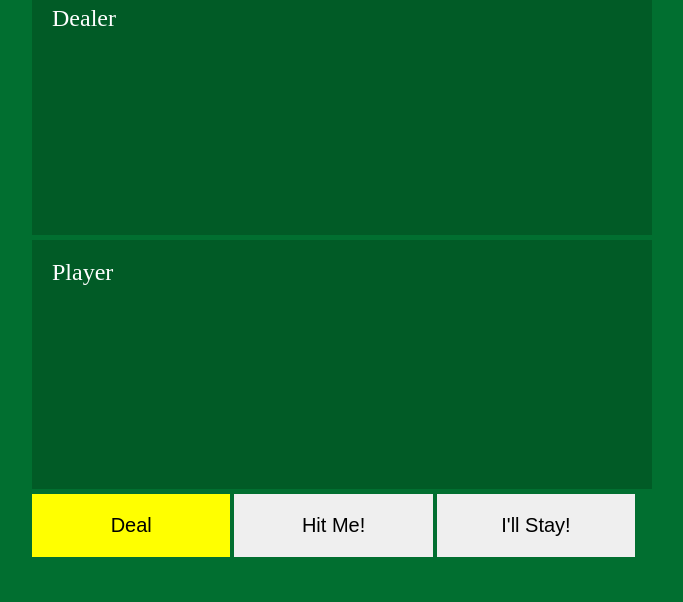
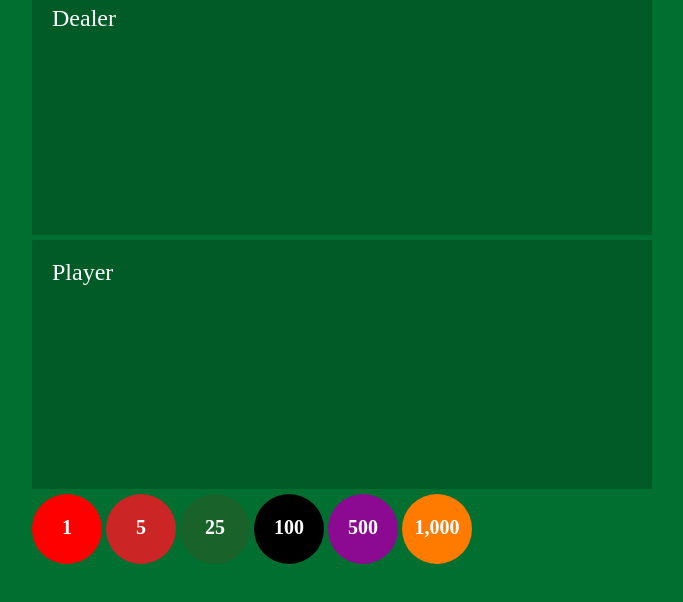
Before and after one commit to heyjohnmurray/Blackjack, a website: page index.html in a window 1280 px wide. Shown: the part 76-678 px from the top of the page, without its empty margins (298-981 px from the left). Drawn offline with Linux system fonts and the light colour scheme; a web font is replaced by a local one.

Commit message:
small tweaks

```diff
--- a/index.html
+++ b/index.html
@@ -19,9 +19,24 @@
 					<div class="player-cards"></div>
 				</div>
 			</div>
-			<button id="deal-button" class="deal-button button">Deal</button>
-			<button id="hit-me" class="hit-button button">Hit Me!</button>
-			<button id="stay" class="stand-button button">I'll Stay!</button>
+			<div class="actions">
+				<ul class="bets">
+					<li><a href="/" class="chip" data-value="1"><span>1</span></a></li>
+					<li><a href="/" class="chip" data-value="5"><span>5</span></a></li>
+					<li><a href="/" class="chip" data-value="25"><span>25</span></a></li>
+					<li><a href="/" class="chip" data-value="100"><span>100</span></a></li>
+					<li><a href="/" class="chip" data-value="500"><span>500</span></a></li>
+					<li><a href="/" class="chip" data-value="1000"><span>1,000</span></a></li>
+				</ul>
+				<!-- /.bets -->
+				<div class="in-game">
+					<button id="deal-button" class="deal-button button">Deal</button>
+					<button id="hit-me" class="hit-button button">Hit Me!</button>
+					<button id="stay" class="stand-button button">I'll Stay!</button>
+				</div>
+				<!-- /.game-actions -->
+			</div>
+			<!-- /.actions -->
 		</div>
 	</body>
 	<script src="js/app.js"></script>
--- a/sass/partials/_base.scss
+++ b/sass/partials/_base.scss
@@ -41,3 +41,10 @@ table {
 	border-collapse: collapse;
 	border-spacing: 0;
 }
+%clearfix {
+  &:after {
+    content: "";
+    display: table;
+    clear: both;
+  }
+}
--- a/sass/project-styles.scss
+++ b/sass/project-styles.scss
@@ -107,5 +107,77 @@ h2 {
 }
 
 .score {
+	float: right;
+	color: #ff0;
 	font-weight: bold;
 }
+
+.actions {
+	position: relative;
+	width: 100%;
+	background-color: #f3f3f3;
+
+	@extend %clearfix;
+}
+
+.in-game {
+	position: absolute;
+	top: 0;
+	z-index: 5;
+	width: 100%;
+	display: none;
+}
+
+.bets {
+	position: absolute;
+	top: 0;
+	z-index: 10;
+	width: 100%;
+
+	li {
+		display: inline-block;
+		width: 70px;
+	}
+}
+
+a.chip {
+	position: relative;
+	text-align: center;
+	display: inline-block;
+	color: #fff;
+	width: 100%;
+	height: 70px;
+	border-radius: 70px;
+	text-decoration: none;
+	font-weight: 600;
+	font-size: 20px;
+
+	span {
+		position: relative;
+		top: (100%/3);
+	}
+
+	&[data-value="1"]{
+		background-color: #f00;
+	}
+
+	&[data-value="5"]{
+		background-color: #cc2525;
+	}
+
+	&[data-value="25"]{
+		background-color: #19622a;
+	}
+
+	&[data-value="100"]{
+		background-color: #000;
+	}
+
+	&[data-value="500"]{
+		background-color: #8c0a91;
+	}
+
+	&[data-value="1000"]{
+		background-color: #ff7b00;
+	}
+}
```
Also changed, not shown: js/app.js (+3 -5 lines), css/compiled.css, css/project-styles.css.
